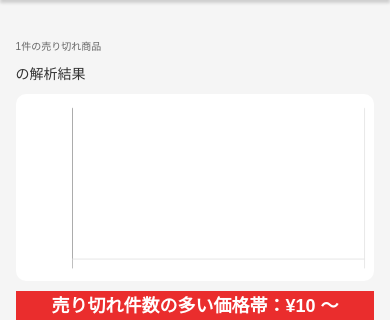
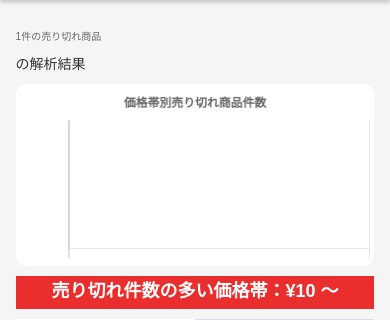
Before and after one commit to kasano0402/mercariAnalytics, a Flask app: template templates/graph.html in a window 390 px wide. Shown: the part 50-370 px from the top of the page. Run offline with Flask 2, Linux system fonts and the light colour scheme; the template is opened without the code that fills it: most values are stand-ins (such as "Sample title", 1, 10 or a date in 2020); grey boxes marked "Sample" are stand-in pictures; some libraries are stand-ins or nearby versions.

Commit message:
見た目の修正

```diff
--- a/static/css/result.css
+++ b/static/css/result.css
@@ -13,7 +13,7 @@ body {
   border-radius: 0px;
   background-color: #ffffff;
   box-shadow: 0 3px 3px 0 rgba(0, 0, 0, 0.16);
-  margin-bottom: 40px;
+  margin-bottom: 30px;
 }
 
 /* LOGO STYLES
@@ -23,7 +23,7 @@ body {
   float: left;
   display: block;
   width: 24%;
-  max-width: 150px;
+  max-width: 175px;
 }
 
 /* CONTAINER STYLES
@@ -51,9 +51,10 @@ body {
 #myBarChart {
   background-color: #ffffff;
   display: block;
-  padding: 2%;
+  padding: 8px;
   border-radius: 10px;
   width: 100% !important;
+  height: 100% !important;
   margin: 0px auto;
 }
 
@@ -264,6 +265,9 @@ input[type="radio"] {
   .container {
     max-width: 92%;
   }
+  #myBarChart {
+    padding: 2px;
+  }
   .row {
     margin-right: -2px;
     margin-left: -2px;
--- a/templates/graph.html
+++ b/templates/graph.html
@@ -20,7 +20,7 @@
     },
     options: {
       title: {
-        display: false,
+        display: true,
         text: '価格帯別売り切れ商品件数'
       },
       legend: {
```
